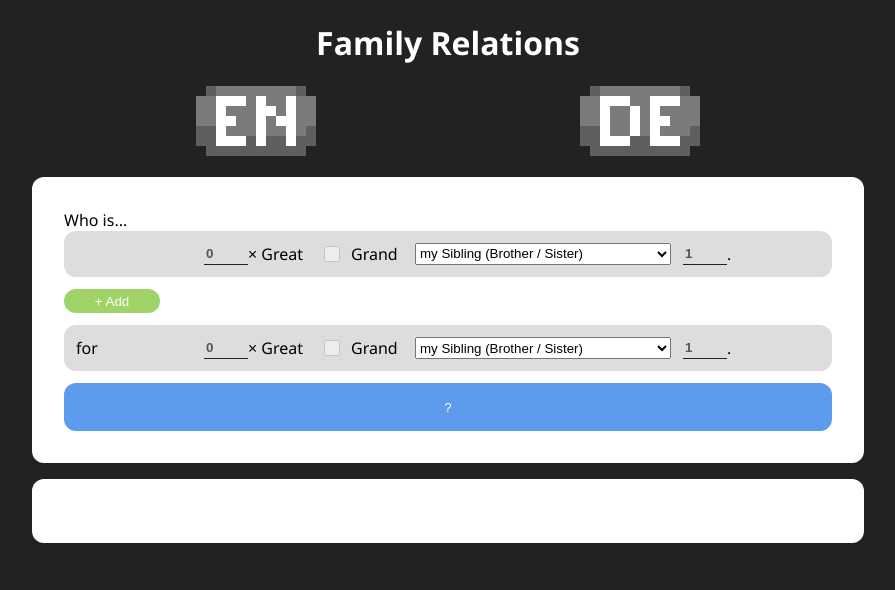
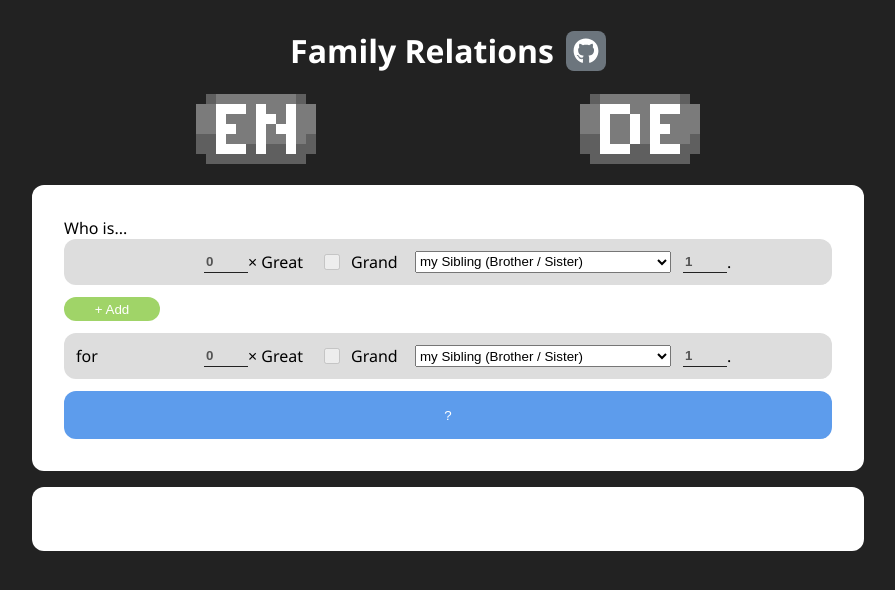
Before and after one commit to SpeedyNurBesser/family-relations, a plain HTML site: page index.html in a window 1280 px wide. Shown: the whole page, without its empty margins (192-1087 px from the left). Drawn offline with Linux system fonts and the light colour scheme.

Commit message:
added Github button

```diff
--- a/index.html
+++ b/index.html
@@ -11,7 +11,16 @@
     <link rel="stylesheet" href="Treant/vendor/perfect-scrollbar/perfect-scrollbar.css">
 </head>
 <body>
-    <h1 data-i18n="title" class="title"></h1>
+    <div id="title-container">
+        <h1 data-i18n="title" class="title"></h1>
+        <div id="github_button">
+            <a href="https://github.com/SpeedyNurBesser/family-relations">
+                <img src="assets/github.svg">
+            </a>
+        </div>
+
+    </div>
+
 
     <div class="language-selection">
         <a href="javascript:;" class="language-icon" onclick="changeLanguage('en')"><img src="assets/english_icon.png"></a>
--- a/style.css
+++ b/style.css
@@ -165,3 +165,24 @@ h1 {
 .answer {
     font-weight: bold;
 }
+
+#title-container {
+    display: flex;
+    flex-direction: row;
+    justify-content: center;
+    align-items: center;
+    gap: 12px;
+}
+
+#github_button {
+    background-color: #6c757d;
+    padding: 4px;
+    border-radius: 8px;
+    width: 32px;
+    height: 32px;
+}
+
+#github_button:hover {
+    background-color: #626a72;
+    transition-duration: 0.4s;
+}
```
Also changed, not shown: assets/github.svg (added).
